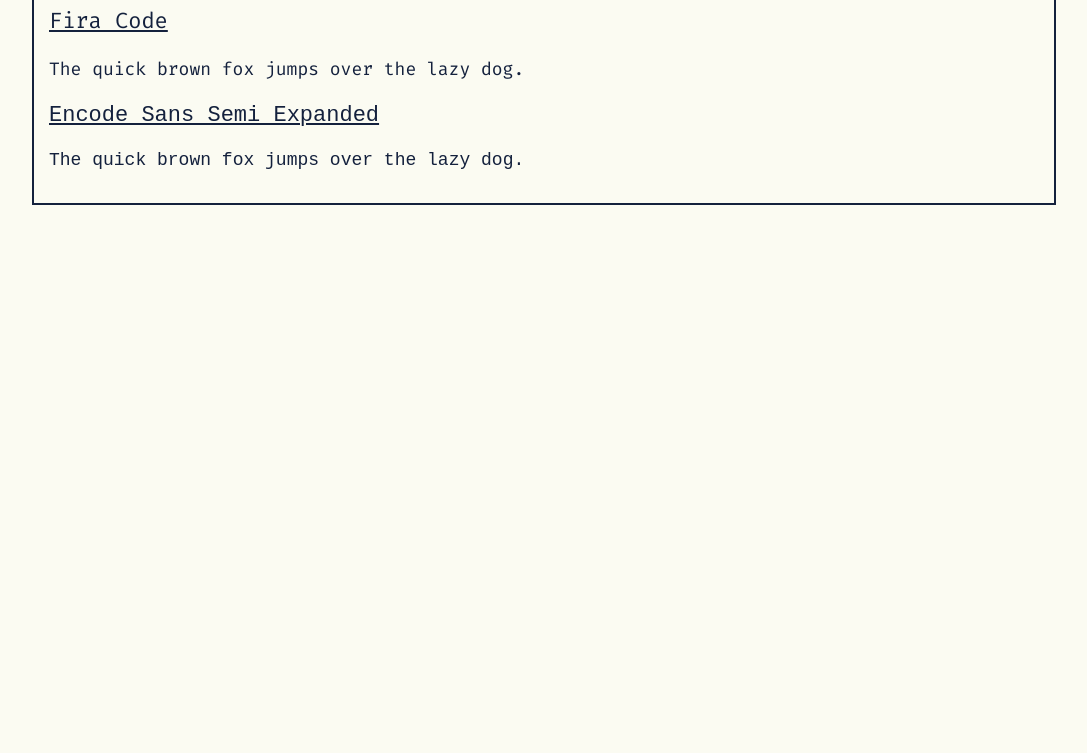
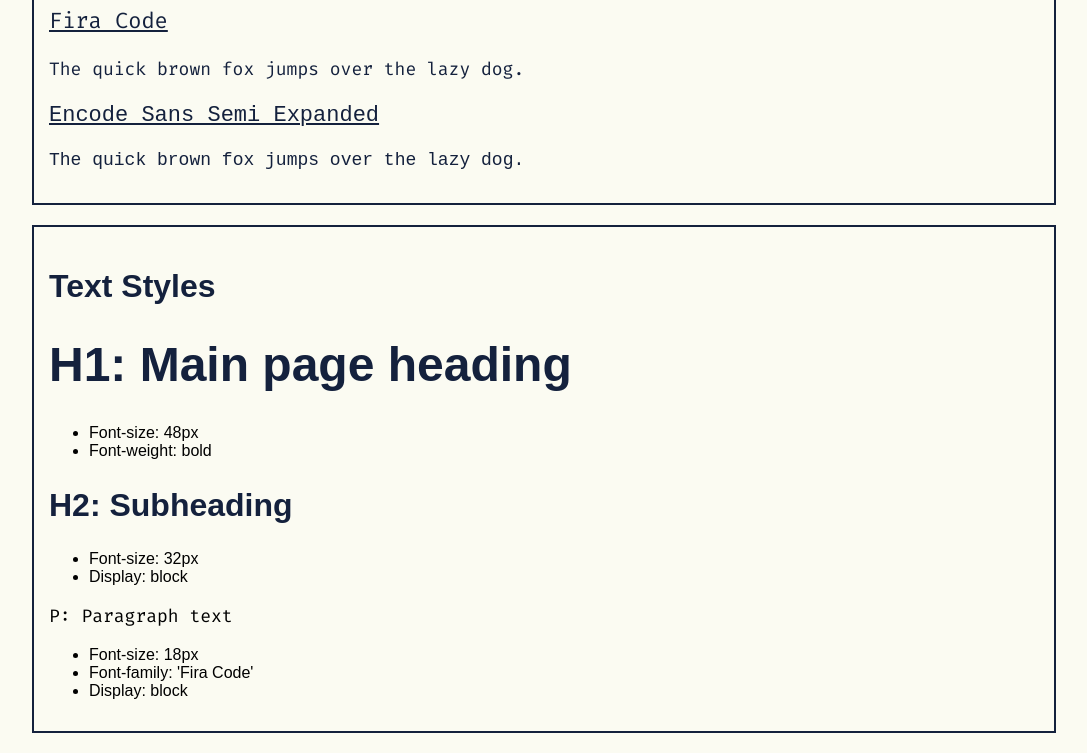
Before and after one commit to ajmccraw/style-guide-website, a plain HTML site: page index.html in a window 1280 px wide. Shown: the part 487-1240 px from the top of the page, without its empty margins (96-1183 px from the left). Before the commit the page ends 800 px from the top, so only its background shows below. Drawn offline with Linux system fonts and the light colour scheme; a web font is replaced by a local one.

Commit message:
added text styles section

```diff
--- a/index.html
+++ b/index.html
@@ -54,5 +54,34 @@
             </div>
         </div>
     </div>
+
+    <!-- Text Styles Container -->
+    <div class="container">
+        <h2>Text Styles</h2>
+        <div class="text-container">
+            <div class="text-panel">
+                <h1>H1: Main page heading</h1>
+                <ul>
+                    <li>Font-size: 48px</li>
+                    <li>Font-weight: bold</li>
+                </ul>
+            </div>
+            <div class="text-panel">
+                <h2>H2: Subheading</h2>
+                <ul>
+                    <li>Font-size: 32px</li>
+                    <li>Display: block</li>
+                </ul>
+            </div>
+            <div class="text-panel">
+                <p>P: Paragraph text</p>
+                <ul>
+                    <li>Font-size: 18px</li>
+                    <li>Font-family: 'Fira Code'</li>
+                    <li>Display: block</li>
+                </ul>
+            </div>
+        </div>
+    </div>
 </body>
 </html>
--- a/styles.css
+++ b/styles.css
@@ -24,6 +24,9 @@
     font-size: 18px;
 }
 
+li {
+    font-family: sans-serif;
+}
 .container {
     border: 2px solid #14213d;
     padding: 15px;
```
